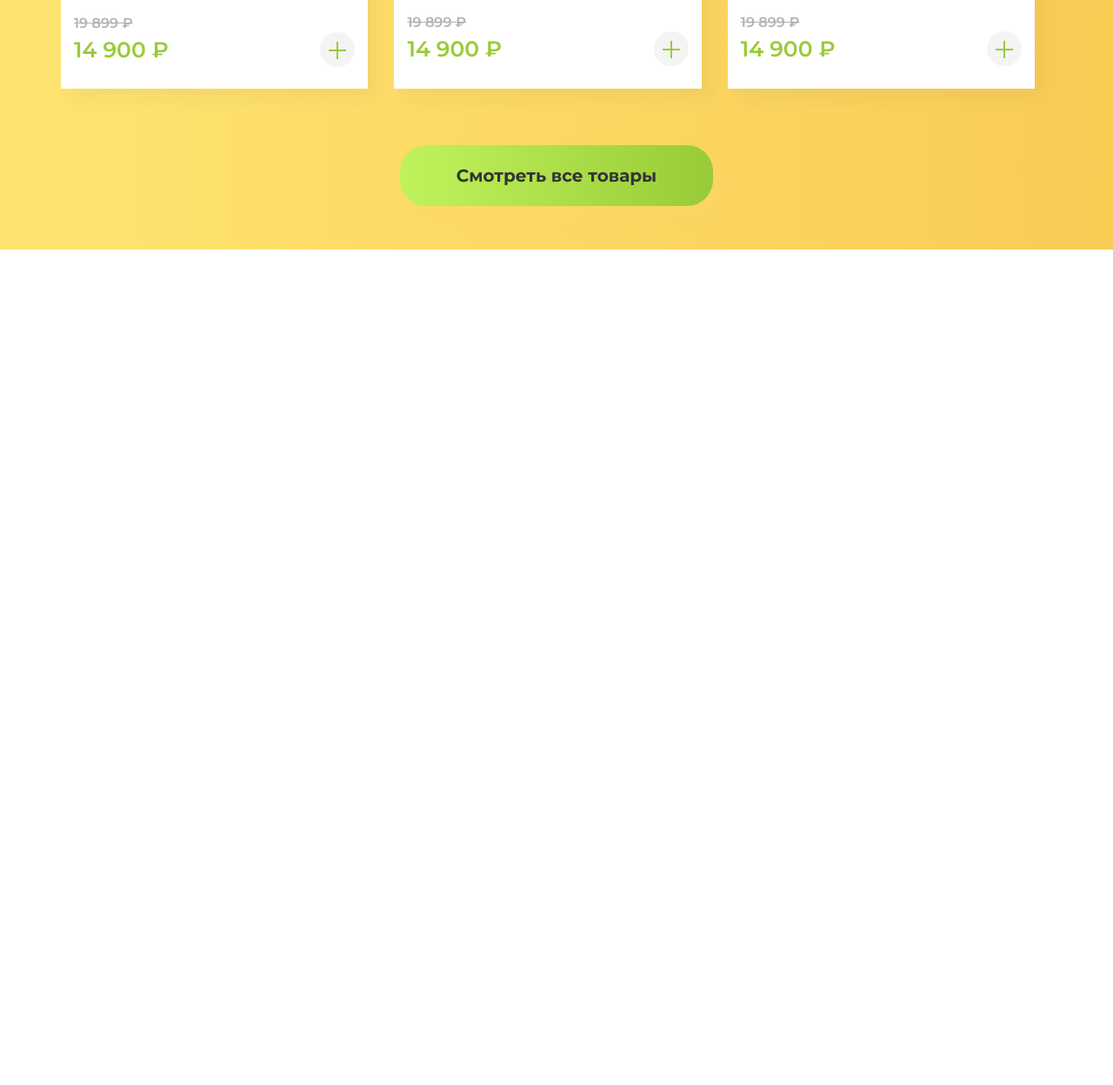
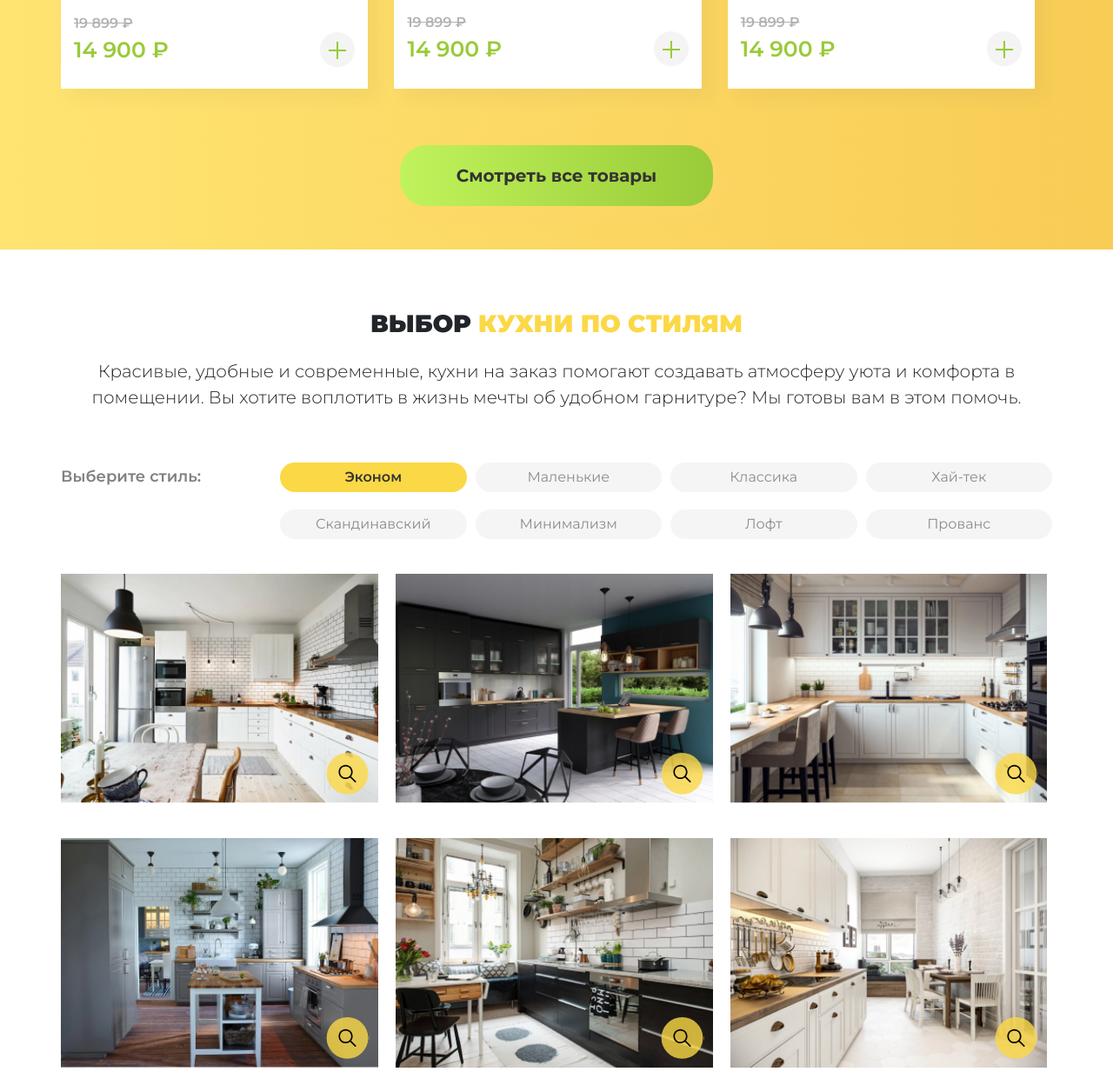
Before and after one commit to ElenaDymova/kitchenmix, a website: page src/index.html in a window 1280 px wide. Shown: the part 1779-3027 px from the top of the page at 87% size. Before the commit the page ends 2066 px from the top, so only its background shows below. Drawn offline with Linux system fonts and the light colour scheme.

Commit message:
was added block with types of kitchens

```diff
--- a/src/index.html
+++ b/src/index.html
@@ -200,6 +200,46 @@
         </div>
     </section>
 
+    <section class="choice">
+        <div class="container choice__cintainer">
+            <h2 class="title choice__title">Выбор <span>кухни по стилям</span></h2>
+            <p class="choice__text">Красивые, удобные и современные, кухни на заказ помогают создавать атмосферу уюта и комфорта в помещении.
+                Вы хотите воплотить в жизнь мечты об удобном гарнитуре? Мы готовы вам в этом помочь.</p>
+                <select class="choice__types" name="type" id="type">
+                    <option class="choice__type" data-id="e">Эконом</option>
+                    <option class="choice__type" data-id="s">Маленькие</option>
+                    <option class="choice__type" data-id="c">Классика</option>
+                    <option class="choice__type" data-id="hightech">Хай-тек</option>
+                    <option class="choice__type" data-id="scandinavian">Скандинавский</option>
+                    <option class="choice__type" data-id="minimalism">Минимализм</option>
+                    <option class="choice__type" data-id="loft">Лофт</option>
+                    <option class="choice__type" data-id="provence">Прованс</option>
+                </select>
+            <div class="choice__column">
+                <p class="choice__point">Выберите стиль:</p>
+                <ul class="choice__list">
+                    <li class="choice__item choice__item--active" data-id="econom">Эконом</li>
+                    <li class="choice__item" data-id="small">Маленькие</li>
+                    <li class="choice__item" data-id="classic">Классика</li>
+                    <li class="choice__item" data-id="hightech">Хай-тек</li>
+                    <li class="choice__item" data-id="scandinavian">Скандинавский</li>
+                    <li class="choice__item" data-id="minimalism">Минимализм</li>
+                    <li class="choice__item" data-id="loft">Лофт</li>
+                    <li class="choice__item" data-id="provence">Прованс</li>
+                </ul>
+            </div>
+            <div class="choice__photos">
+                <div class="choice__photo econom"><img src="img/mobile/main/style1.jpg" alt="Дизайн кухни"></div>
+                <div class="choice__photo econom"><img src="img/mobile/main/style2.jpg" alt="Дизайн кухни"></div>
+                <div class="choice__photo small"><img src="img/mobile/main/style3.jpg" alt="Дизайн кухни"></div>
+                <div class="choice__photo classic"><img src="img/mobile/main/style4.jpg" alt="Дизайн кухни"></div>
+                <div class="choice__photo classic"><img src="img/mobile/main/style5.jpg" alt="Дизайн кухни"></div>
+                <div class="choice__photo econom"><img src="img/mobile/main/style6.jpg" alt="Дизайн кухни"></div>
+            </div>
+            <button class="button button__else choice__button">Показать еще</button>
+        </div>
+    </section>
+
     <div class="popup">
         <div class="popup-catalog popup__container">
             <button type="button" class="popup__close">
--- a/src/js/main.js
+++ b/src/js/main.js
@@ -68,3 +68,75 @@ if (hamburger) {
         description.style.display = "none";
         characteristic.style.display = "block";
     });
+
+
+//tabs
+const list = document.querySelector('.choice__list'),
+      items = document.querySelectorAll('.choice__photo'),
+      listItems = document.querySelectorAll('.choice__item');
+
+function filter() {
+    list.addEventListener('click', event => {
+        const targetId = event.target.dataset.id;
+        const target = event.target;
+
+        if(target.classList.contains('choice__item')) {
+            listItems.forEach(listitem => {
+                listitem.classList.remove('choice__item--active');
+            });
+            target.classList.add('choice__item--active');
+        };
+
+        switch(targetId) {
+            case 'econom':
+                getItems(targetId);
+                break
+            case 'small':
+                getItems(targetId);
+                break
+            case 'classic':
+                getItems(targetId);
+                break
+            case 'hightech':
+                getItems(targetId);
+                break
+            case 'scandinavian':
+                getItems(targetId);
+                break
+            case 'minimalism':
+                getItems(targetId);
+                break
+            case 'loft':
+                getItems(targetId);
+                break
+            case 'provence':
+                getItems(targetId);
+                break
+        }
+    });
+};
+filter();
+
+function getItems(className) {
+    items.forEach(item => {
+        if (item.classList.contains(className)) {
+            item.style.display = 'block';
+        } else {
+            item.style.display = 'none';
+        }
+    });
+}
+
+//tabsmobile
+
+const select = document.querySelector('.choice__types'),
+      photoes = document.querySelectorAll('.choice__photo');
+
+function choice() {
+    select.addEventListener('click', event => {
+        const nameId = event.target.dataset.id;
+        console.log(nametId);
+    });
+};
+
+choice();
--- a/src/sass/blocks/_button.scss
+++ b/src/sass/blocks/_button.scss
@@ -20,6 +20,17 @@
 	}
 	&__form {
 		width: 100%;
+	}
+	&__else {
+		font-size: 12px;
+		line-height: 30px;
+		font-weight: 400;
+		background-color: transparent;
+		border: 1px solid black;
+		background: none;
+		box-shadow: none;
+		padding: 5px 35px;
+		margin: 0 auto;
 	}
 }
 
@@ -61,6 +72,12 @@
 			width: 100%;
 			max-width: 100%;
 		}
+
+		&__else {
+			font-size: 14px;
+			border: 1px solid black;
+			padding: 5px 60px;
+		}
 	}
 
 	.button--calc {
--- /dev/null
+++ b/src/sass/blocks/_choice.scss
@@ -0,0 +1,161 @@
+.choice {
+    &__title {
+        margin-top: 70px;
+        margin-bottom: 0;
+    }
+    &__text {
+        margin-top: 20px;
+        font-size: 14px;
+        line-height: 17px;
+    }
+
+    &__types {
+        position: relative;
+        margin-top: 30px;
+        font-size: 16px;
+        font-weight: 600;
+        padding: 10px 20px;
+        width: 100%;
+        border-radius: 30px;
+        border: none;
+        appearance: none;
+        background: url('../../img/mobile/main/filterarrow.svg') no-repeat right;
+        background-position: right 20px top 21px;
+        background-color: $main-color;
+    }
+
+    &__list {
+        display: none;
+    }
+
+    &__photos {
+        margin-top: 45px;
+    }
+
+    &__photo {
+        position: relative;
+        margin-bottom: 20px;
+
+        img {
+            width: 100%;
+        }
+
+        &::after {
+            content: '';
+            position: absolute;
+            width: 35px;
+            height: 35px;
+            bottom: 10px;
+            right: 10px;
+            background-image: url(../../img/mobile/main/research.svg);
+        }
+    }
+
+    &__button {
+        margin-top: 20px;
+    }
+
+    &__point {
+        display: none;
+    }
+}
+
+@media (min-width: 768px) {
+    .choice {
+        &__title {
+            margin-top: 50px;
+        }
+        &__text {
+            margin-top: 30px;
+            font-size: 18px;
+            line-height: 24px;
+            text-align: center;
+        }
+        &__point {
+            display: block;
+            margin-top: 40px;
+            font-size: 18px;
+            color: #818181;
+            font-weight: 600;
+        }
+        &__types {
+            display: none;
+        }
+        &__list {
+            display: flex;
+            flex-wrap: wrap;
+            margin-top: 12px;
+            column-gap: 10px;
+            row-gap: 20px;
+
+        }
+        &__item {
+            font-size: 16px;
+            padding: 5px 20px;
+            background-color: #F5F5F5;
+            color: #8C8C8C;
+            border-radius: 30px;
+            width: 23%;
+            text-align: center;
+            &--active {
+                background-color: $main-color;
+                color: #333333;
+                font-weight: 600;
+            }
+        }
+        &__photos {
+            margin-top: 40px;
+            display: flex;
+            flex-wrap: wrap;
+            gap: 20px;
+        }
+        &__photo {
+            width: 48%;
+            &::after {
+                background-image: url(../../img/768/research768.svg);
+                width: 50px;
+                height: 48px;
+                bottom: 10px;
+                right: 10px;
+            }
+        }
+        &__button {
+            margin-top: 20px;
+        }
+    }
+}
+
+@media (min-width: 1140px) {
+    .choice {
+        &__title {
+            margin-top: 70px;
+        }
+        &__text {
+            font-size: 20px;
+            line-height: 30px;
+            font-weight: 300;
+            margin-top: 25px;
+        }
+        &__column {
+            margin-top: 60px;
+            display: flex;
+            align-items: baseline;
+            column-gap: 30px;
+        }
+        &__point {
+            margin-top: 0;
+            font-size: 18px;
+            width: 200px;
+        }
+        &__list {
+            margin-top: 0;
+            justify-content: flex-end;
+        }
+        &__photo {
+            width: 32%;
+        }
+        &__button {
+            display: none;
+        }
+    }
+}
--- a/src/sass/blocks/_title.scss
+++ b/src/sass/blocks/_title.scss
@@ -3,11 +3,20 @@
     font-weight: 900;
     text-transform: uppercase;
     text-align: center;
+
+    & span {
+        font-size: 22px;
+        color: $main-color;
+    }
 }
 
 @media (min-width: 768px) {
     .title {
         font-size: 28px;
         line-height: 30px;
+
+        & span {
+            font-size: 28px;
+        }
     }
 }
--- a/src/sass/style.scss
+++ b/src/sass/style.scss
@@ -93,3 +93,4 @@ img {
 @import 'blocks/card';
 @import 'blocks/popup';
 @import 'blocks/form';
+@import 'blocks/choice';
```
Also changed, not shown: src/css/style.min.css, src/img/768/research768.svg (added), src/img/mobile/main/filterarrow.svg (added), src/img/mobile/main/research.svg (added), src/img/mobile/main/style4.jpg (added), src/img/mobile/main/style5.jpg (added), src/img/mobile/main/style6.jpg (added), 1 other file.
